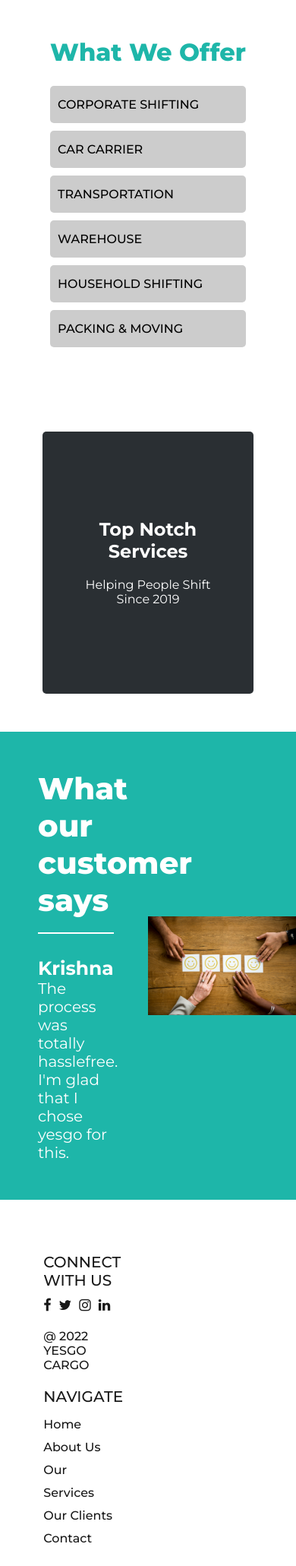
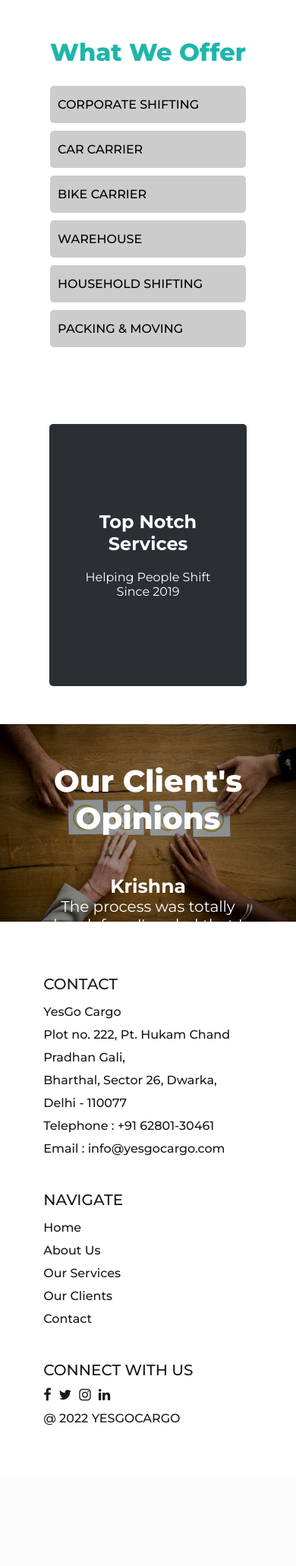
Before and after one commit to askaushik91/gosafecargo, a PHP site: page / in a window 390 px wide. Shown: the part 1062-3123 px from the top of the page at 76% size. After the commit the page ends 2938 px from the top, so only its background shows below. Run offline with PHP 8.4, Linux system fonts and the light colour scheme.

Commit message:
made the new design bit more responsive

```diff
--- a/assets/css/style.css
+++ b/assets/css/style.css
@@ -1,6 +1,7 @@
 @import url('https://fonts.googleapis.com/css2?family=Montserrat:ital,wght@0,100;0,200;0,300;0,400;0,500;0,600;0,700;0,800;0,900;1,100;1,200;1,300;1,400;1,500;1,600;1,700;1,800;1,900&display=swap');
 
 @import url('https://stackpath.bootstrapcdn.com/font-awesome/4.7.0/css/font-awesome.min.css');
+
 
 * {
     box-sizing:border-box;
@@ -46,8 +47,8 @@
 
 /*Services Styles*/
 #serBlock {background-color:#fff;padding:100px 0px;}
-#serBlock .container #serTab {width:100%;max-width:75%;margin-top:61px;}
-#serBlock .container {display:flex;justify-content:space-evenly;align-items:center;}
+#serBlock .container #serTab {width:100%;max-width:70%;margin-top:61px;}
+#serBlock .container {display:flex;justify-content:space-evenly;align-items:center;gap:40px;}
 #serBlock .container h1{margin-bottom:25px;font-weight:800;color:#1EB6A9;}
 #serBlock .container .services #serList {width:100%;display:flex;flex-direction:column;gap:10px;}
 #serBlock .container .services #serList span {color:white;display:block;background-color:#ccc;color:#000;padding:15px 10px;border-radius:5px;transition:all 1s;width:100%;text-transform:uppercase;font-weight:500}
@@ -59,23 +60,21 @@
 .serActive {color:black;background-color:#badfe7;box-shadow:5px 5px 25px #1e1b1b;transition:2s;}
 
 /*Testimonials Styles*/
-.testiBlock {display:flex;align-items:center;justify-content:center;background:#1EB6A9;}
-.testiBlock .col {width:50%;display:flex;align-items:left;justify-content:center;flex-direction:column;}
-.testiBlock .col.leftBlck {color:#fff;gap:30px;padding:50px;}
-.testiBlock .col.leftBlck h1 {font-size:40px;font-weight:800;position:relative;padding-bottom:20px;}
-.testiBlock .col.leftBlck h1:after {position:absolute;content:'';left:0;bottom:0;width:100px;height:2px;background:#fff;;}
-.testiBlock .col.leftBlck .custRev {width:100%;min-height:100px;}
-.testiBlock .col.leftBlck .custRev h2 {font-size:25px;}
-.testiBlock .col.leftBlck .custRev p {font-size:20px;}
-.testiBlock .col.rightBlck img {width:100%;}
+#testiBlock {display:flex;background:#1EB6A9;}
+#testiBlock .col {width:50%;display:flex;justify-content:center;flex-direction:column;}
+#testiBlock .col.leftBlock {color:#fff;gap:30px;padding:50px;}
+#testiBlock .col.leftBlock h1 {font-size:40px;font-weight:800;padding-bottom:20px;}
+#testiBlock .col.leftBlock .custRev {width:100%;min-height:100px;}
+#testiBlock .col.leftBlock .custRev h2 {font-size:25px;}
+#testiBlock .col.leftBlock .custRev p {font-size:20px;}
 
+
+/*Footer Block*/
 #footerBlock {width:100%;background:white;padding:50px;font-weight:500;}
-#footerBlock .container {gap:20px;text-align:left;}
-#footerBlock .col {width:100%;max-width:33%;}
-#footerBlock .container {justify-content:center;padding:20px 0px;color:#181818;}
+#footerBlock .container {gap:40px;justify-content:space-between;color:#181818;padding:20px 0px;}
 #footerBlock h2 {font-weight:500;font-size:20px;text-transform:uppercase;margin-bottom:10px;}
 #footerBlock h5 {font-weight:500;font-size:16px;text-transform:uppercase;}
-#footerBlock ol {display:flex;gap:10px;margin-bottom:20px;}
+#footerBlock ol {display:flex;gap:10px;margin-bottom:10px;}
 #footerBlock ol li {font-size:18px;}
 #footerBlock ul li {line-height:30px;}
 #footerBlock a {color:#181818;}
@@ -109,13 +108,20 @@
 .contactBanner ul li:nth-of-type(4) a:hover {color:#FF0000;}
 
 
-@media screen and (max-width:812px)
+@media screen and (max-width:1050px)
 {
     #headerBlock .container, #preFooterBlock .container {flex-direction:row;}
     .container {flex-direction:column;min-height:auto!important;gap:50px;}
     #bannerBlock {padding-top:100px !important;;}
     #bannerBlock, #serBlock, #testBlock {padding:50px 0px;}
     #bannerBlock .container, #testBlock .container {flex-direction:column-reverse;}
+
+    #testiBlock{position:relative;}
+    #testiBlock .overlayBg {position:absolute;width:100%;height:100%;top:0;left:0;background:rgba(0, 0, 0, 0.4);z-index:1;}
+    #testiBlock .rightBlock {width:100%;}
+    #testiBlock .leftBlock {position:absolute;width:100%;z-index:2;text-align:center;}
+    #footerBlock .container {flex-direction:column-reverse;}
+
 
     /* For Hamburger Menu*/
     .navigation {display:none;}
--- a/assets/js/main.js
+++ b/assets/js/main.js
@@ -2,7 +2,7 @@
 let services = {
   corporate : 'We are the fastest growing corporate shifter in India and Big brands trust us for their shifting needs.',
   car : 'Want your cars to be transported somewhere else?<br>Guess what, We do that too.',
-  transport : 'We have partenered with the best transportation services in India and we operate pan India.',
+  bike : 'Well not just cars we transport bikes too<br>So what are you waiting for?',
   warehouse : 'We are here for all your warehousing needs as well.',
   household : 'Shifting to new house?<br> Well we are here to help you to shift with extra care.',
   packing : 'You name it.<br>We pack and ship it.<br>Right at your doorstep.',
--- a/index.html
+++ b/index.html
@@ -14,7 +14,8 @@
     <header id="headerBlock">
         <div class="container">
             <div class="col leftHeader">
-                <h3><svg version="1.1" id="Layer_1" xmlns="http://www.w3.org/2000/svg" xmlns:xlink="http://www.w3.org/1999/xlink" x="0px" y="0px"
+                <h3>
+                    <svg version="1.1" id="Layer_1" xmlns="http://www.w3.org/2000/svg" xmlns:xlink="http://www.w3.org/1999/xlink" x="0px" y="0px"
                     viewBox="0 0 240.9 82.8" style="enable-background:new 0 0 240.9 82.8;" xml:space="preserve">
                <style type="text/css">
                    .st0{fill:#FFFFFF;}
@@ -71,7 +72,7 @@
                        C50.4,5,50,5,49.9,5.3L34.8,35.1c-0.7,1.3-2.6,1.3-3.2-0.1L18.9,5.8c-0.2-0.4-0.6-0.7-1-0.7H5.2c-0.8,0-1.3,0.8-1,1.5L24.6,54
                        c0.2,0.5,0.2,1,0,1.5L20.7,63l-7.1,14.2c-0.1,0.3,0.1,0.6,0.4,0.6h78.4c0.2,0,0.4-0.2,0.4-0.4C92.8,77.3,92.8,77.2,92.8,77.2z"/>
                </g>
-               </svg>
+                    </svg>
                </h3>
             </div>
             <div class="col rightHeader">
@@ -143,7 +144,7 @@
                 <div id="serList">
                     <span id="corporate" class="indiService">Corporate Shifting</span>
                     <span id="car" class="indiService">Car Carrier</span>
-                    <span id="transport" class="indiService">Transportation</span>
+                    <span id="bike" class="indiService">Bike Carrier</span>
                     <span id="warehouse" class="indiService">Warehouse</span>
                     <span id="household" class="indiService">Household Shifting</span>
                     <span id="packing" class="indiService">Packing & Moving</span>
@@ -159,15 +160,18 @@
     </div>
 
     <!--Testimonials Starts-->
-    <div class="testiBlock">
-        <div class="col leftBlck">
-            <h1>What our customer says</h1>
+    <div id="testiBlock">
+        <div class="col leftBlock">
+            <h1>Our Client's Opinions</h1>
             <div class="custRev">
                 <h2 id="custName">Krishna</h2>
                 <p id="custReply">The process was totally hasslefree. I'm glad that I chose yesgo for this.</p>
             </div>
         </div>
-        <div class="col rightBlck"><img src="assets/media/images/testimonial.jpg" /></div>
+        <div class="col rightBlock">
+            <img src="assets/media/images/testimonial.jpg" />
+        </div>
+        <div class="overlayBg"></div>
     </div>
 
     <!--Footer-->
@@ -182,7 +186,7 @@
                 <li><a href="#"><i class="fa fa-instagram" aria-hidden="true"></i></a></li>
                 <li><a href="#"><i class="fa fa-linkedin" aria-hidden="true"></i></a></li>
             </ol>
-            <h5>@ 2022 <?php echo date('Y'); ?> YesGo Cargo</h5>
+            <h5>@ 2022 <?php echo date('Y'); ?> YesGoCargo</h5>
         </div>
 
         <div class="col footerBlock2">
@@ -211,36 +215,6 @@
 	</div>
 </footer>
 
-    <!--Pre Footer Starts-->
-    <!-- <div id="preFooterBlock">
-        <div class="container">
-            <div class="col leftPreFooter">
-                <ul>
-                    <li><a href="#">Home</a></li>
-                    <li><a href="client.html">Clients</a></li>
-                    <li><a href="about.html">About Us</a></li>
-                    <li><a href="gallery.html">Gallery</a></li>
-                    <li><a href="contact.html">Contact Us</a></li>
-                </ul>
-            </div>
-            <div class="col rightPreFooter">
-                <address>Plot No. 222<br>
-                    Pt. Hukam Chand St.<br/>
-                    Sec 26, Delhi<br/>
-                    +918557872361<br/>
-                    <a href="mailto:yesgocargo@gmail.com">Mail Us</a>
-                </address>
-            </div>
-        </div>
-    </div> -->
-
-    <!--Footer Starts-->
-    <!-- <footer id="footerBlock">
-        <div class="container">
-            <span>&copy;2022</span>
-        </div>
-    </footer> -->
-
 <script src="https://cdnjs.cloudflare.com/ajax/libs/jquery/3.6.0/jquery.min.js" integrity="sha512-894YE6QWD5I59HgZOGReFYm4dnWc1Qt5NtvYSaNcOP+u1T9qYdvdihz0PPSiiqn/+/3e7Jo4EaG7TubfWGUrMQ==" crossorigin="anonymous" referrerpolicy="no-referrer"></script>
 <script src="assets/js/main.js"></script>
 <script src="assets/js/nav.js"></script>
```
Also changed, not shown: about.html (+59 -1 lines), contact.html (+60 -1 lines), gallery.html (+59 -1 lines).
